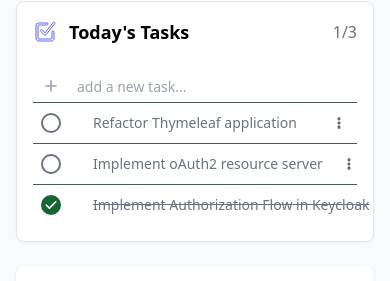
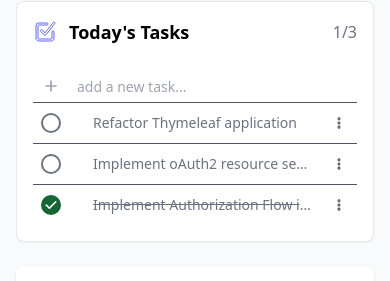
Before and after one commit to JBraddockm/react-todo-app, a React (Vite) app: page / in a window 390 px wide. Shown: the part 87-368 px from the top of the page. Built offline with nearby package versions, Linux system fonts and the light colour scheme.

Commit message:
Truncated todo name on mobile.

```diff
--- a/src/features/todos/components/TodoItem/TodoItem.jsx
+++ b/src/features/todos/components/TodoItem/TodoItem.jsx
@@ -80,7 +80,7 @@ export default function TodoItem({ todo }) {
               setIsEditing(true);
               setIsTodoModalOpen(true);
             }}
-            className="ml-4 mr-auto whitespace-nowrap p-4 text-sm font-normal text-gray-500 hover:underline dark:text-gray-400">
+            className="ml-4 mr-auto truncate whitespace-nowrap p-4 text-sm font-normal text-gray-500 hover:underline dark:text-gray-400 sm:text-clip">
             {todo.name}
           </span>
           <TodoItemDropdown todo={todo} handleTodoDelete={handleTodoDelete} />
```
